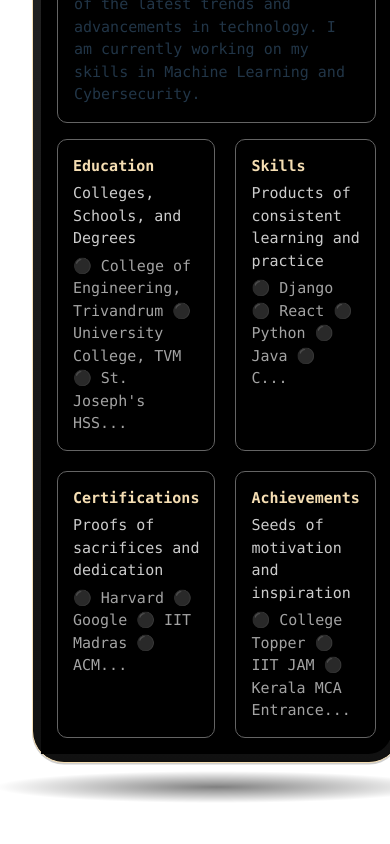
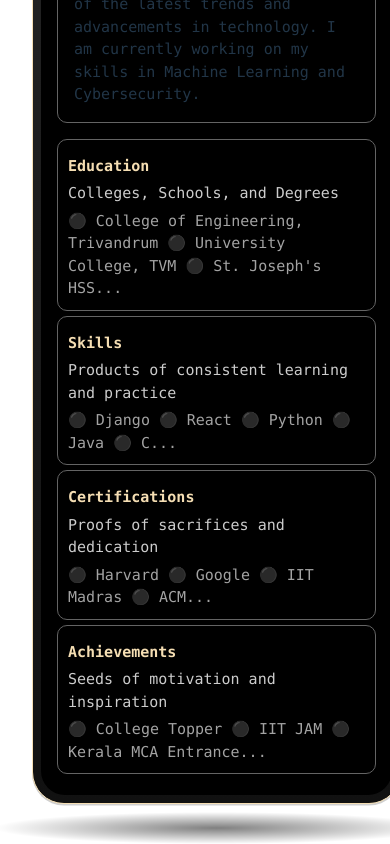
Before and after one commit to akshay-rajan/react-gh-pages, a React (Vite) app: page / in a window 390 px wide. Shown: the part 1050-1894 px from the top of the page. Before the commit the page ends 1853 px from the top, so only its background shows below. Built offline with nearby package versions, Linux system fonts and the light colour scheme.

Commit message:
Update: About me design for small screen

```diff
--- a/src/components/AboutCard.jsx
+++ b/src/components/AboutCard.jsx
@@ -47,11 +47,17 @@ export default function AboutCard(props) {
     marginTop: '5px',
     opacity: '0.8',
   }
+  const smallContainer = {
+    ...container,
+    display: 'block',
+    padding: '10px',
+    marginBottom: '5px',
+  };
 
   return (
     <>
       <div
-        style={props.isExpanded ? {display: 'none'} : container}
+        style={props.isExpanded ? {display: 'none'} : (window.innerWidth < 798 ? smallContainer : container)}
         onMouseEnter={() => {
           props.setExpanded(true);
           props.setHovering(props.title);
--- a/src/components/AboutCards.jsx
+++ b/src/components/AboutCards.jsx
@@ -87,7 +87,6 @@ export default function AboutCards({ isExpanded, setExpanded }) {
       },
     ],
   };
-
   const expanded = {
     display: 'block',
     position: 'relative',
@@ -95,14 +94,30 @@ export default function AboutCards({ isExpanded, setExpanded }) {
     height: '100%',
     width: '100%',
     borderRadius: '20px',
-  }
+  };
+  const cards = {
+    display: 'grid',
+    gridTemplateColumns: '1fr 1fr',
+    gridGap: '20px'
+  };
+
+  const smallWidth = {
+    cards: {
+      ...cards,
+      display: 'block',
+    },
+    expanded: {
+      ...expanded,
+      display: 'block',
+    }
+  };
 
   const [hovering, setHovering] = useState("none");
 
   return (
     <>
       <div
-        style={isExpanded ? expanded : {display: 'none'}}
+        style={isExpanded ? (window.innerWidth < 798 ? smallWidth.expanded : expanded) : {display: 'none'}}
         onMouseLeave={() => setExpanded(false)
       }>
         {hovering == "Education" && <Education {...education} setExpanded={setExpanded} />}
@@ -110,8 +125,7 @@ export default function AboutCards({ isExpanded, setExpanded }) {
         {hovering == "Achievements" && <Achievements {...achievements} setExpanded={setExpanded} />}
         {hovering == "Certifications" && <Certifications setExpanded={setExpanded} />}
       </div>
-      <div style={{ display: 'grid', gridTemplateColumns: '1fr 1fr', gridGap: '20px' }}>
-
+      <div style={window.innerWidth < 798 ? smallWidth.cards : cards }>
 
         <AboutCard {...education} isExpanded={isExpanded} setExpanded={setExpanded} setHovering={setHovering} />
         <AboutCard {...skills}  isExpanded={isExpanded} setExpanded={setExpanded} setHovering={setHovering} />
--- a/src/components/AboutDetails.jsx
+++ b/src/components/AboutDetails.jsx
@@ -15,12 +15,16 @@ export default function AboutDetails() {
       background: '#000',
       borderRadius: '0 1.5rem 1.5rem 0',
     };
+    const smallScreen = {
+      ...container,
+      borderRadius: '0 0 1.5rem 1.5rem',
+    };
 
   const [isExpanded, setExpanded] = useState(false);
 
   return (
     <>
-      <div style={container} onMouseLeave={() => setExpanded(false)}>
+      <div style={window.innerWidth < 798 ? smallScreen : container} onMouseLeave={() => setExpanded(false)}>
         <AboutMe isExpanded={isExpanded} />
         <AboutCards
           isExpanded={isExpanded}
```
